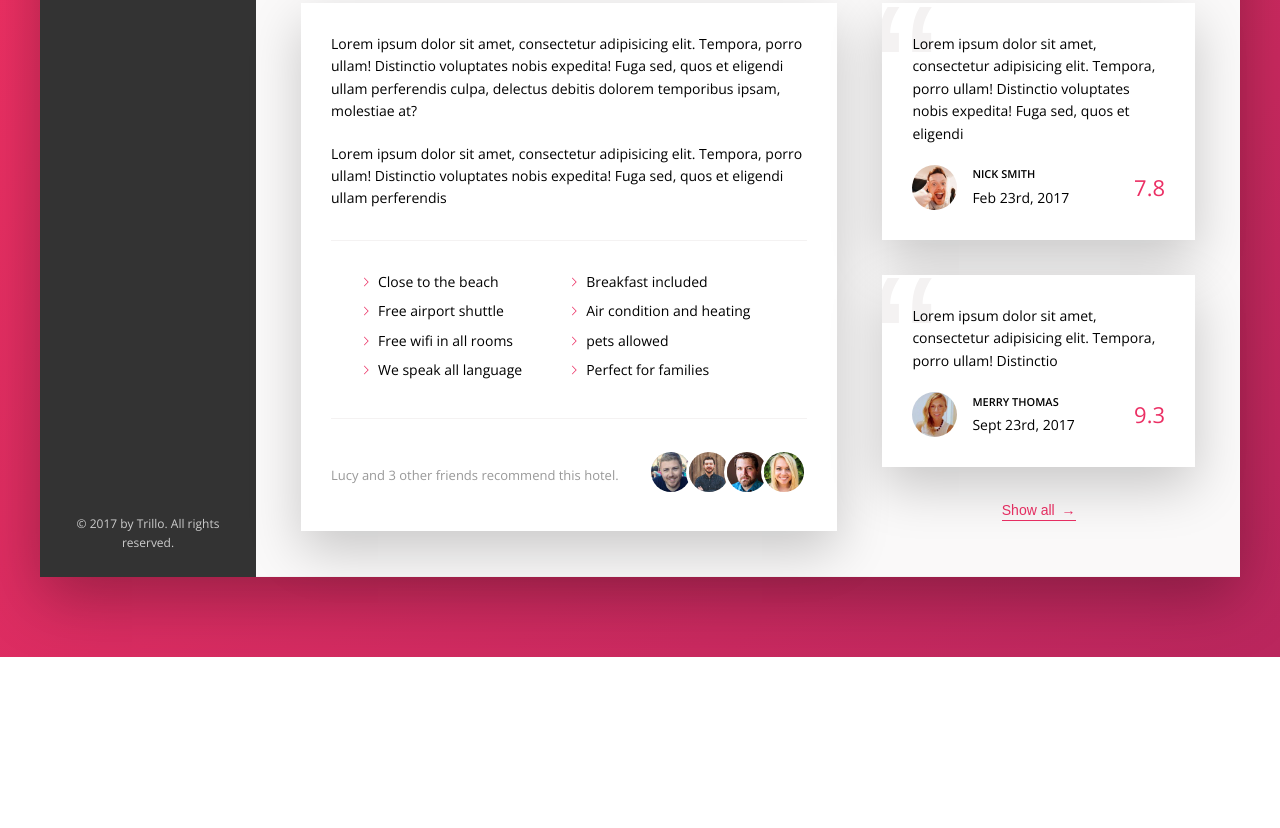
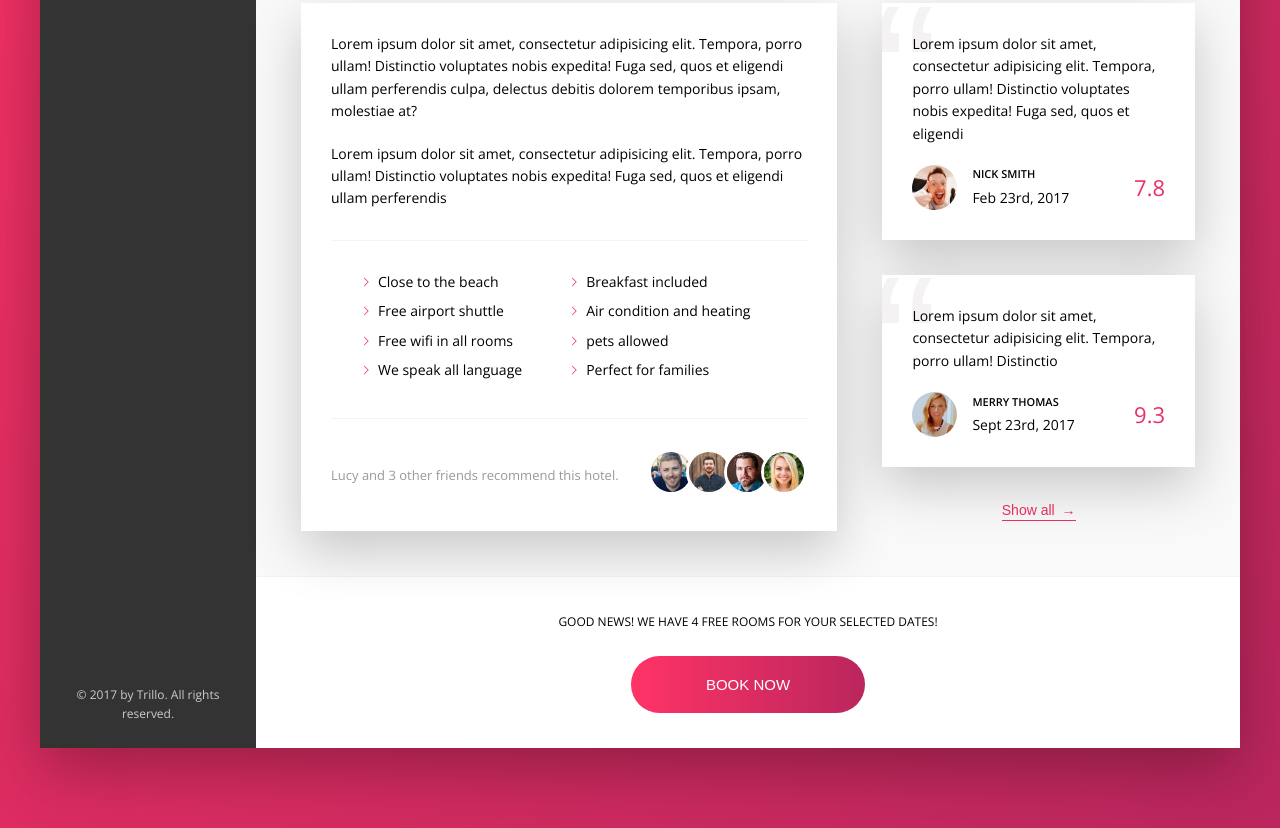
Before and after one commit to Michelle-Jdia/Trillo, a website: page index.html in a window 1280 px wide. Shown: the part 644-1472 px from the top of the page. Before the commit the page ends 1301 px from the top, so only its background shows below. Drawn offline with nearby package versions, Linux system fonts and the light colour scheme.

```diff
--- a/index.html
+++ b/index.html
@@ -199,7 +199,17 @@
                         <button class="btn-inline">
                             Show all <span>&rarr;</span>
                         </button>
+
                     </div>
+                </div>
+                <div class="cta">
+                    <h2 class="cta__book-now">
+                        Good news! We have 4 free rooms for your selected dates!
+                    </h2>
+                    <button class="btn">
+                        <span class="btn__visible">Book now</span>
+                        <span class="btn__invisible">Only 4 rooms left</span>
+                    </button>
                 </div>
             </main>
         </div>
--- /dev/null
+++ b/sass/components/_cta.scss
@@ -0,0 +1,58 @@
+////////////////////////
+//cta
+.cta {
+	padding: 3.5rem 0;
+	text-align: center;
+
+	&__book-now {
+		font-size: 1.2rem;
+		font-weight: 300;
+		text-transform: uppercase;
+		margin-bottom: 2.5rem;
+	}
+}
+
+.btn {
+	font-size: 1.5rem;
+	font-weight: 300;
+	text-transform: uppercase;
+	border-radius: 100px;
+	border: none;
+	background-image: linear-gradient(to right, var(--color-primary-light), var(--color-primary-dark));
+	color: #fff;
+	position: relative;
+	overflow: hidden;
+    cursor: pointer;
+
+	& > * {
+		display: inline-block;
+		height: 100%;
+		width: 100%;
+	}
+
+	&__visible {
+		padding: 2rem 7.5rem;
+	}
+	&__invisible {
+		position: absolute;
+		padding: 2rem 0;
+		left: 0;
+		top: -100%;
+		transition: all .2s;
+	}
+
+    &:hover {
+        background-image: linear-gradient(to left, var(--color-primary-light), var(--color-primary-dark));
+    }
+
+	&:hover &__visible {
+		transform: translateY(100%);
+	}
+	&:hover &__invisible {
+		top: 0;
+	}
+    &:focus {
+        outline: none;
+        animation: pulsate 1s infinite;
+    }
+}
--- a/sass/main.scss
+++ b/sass/main.scss
@@ -1,12 +1,17 @@
 @import "./abstracts/variables";
+
 // @import "./abstracts/mixins";
 
 @import "./base/base";
+
 @import "./base/animations";
+
 // @import "./base/utilities";
 
+@import "./layout/layout";
+
 @import "./layout/header";
-@import "./layout/layout";
+
 @import "./components/components";
 @import "./components/header-bar";
 @import "./components/side-nav";
@@ -14,5 +19,4 @@
 @import "./components/btn";
 @import "./components/review";
 @import "./components/list";
-
-// @import "./layout/footer";
+@import "./components/cta";
```
Also changed, not shown: css/style.css, sass/components/_btn.scss (line endings or trailing spaces), sass/layout/_footer.scss (deleted).
